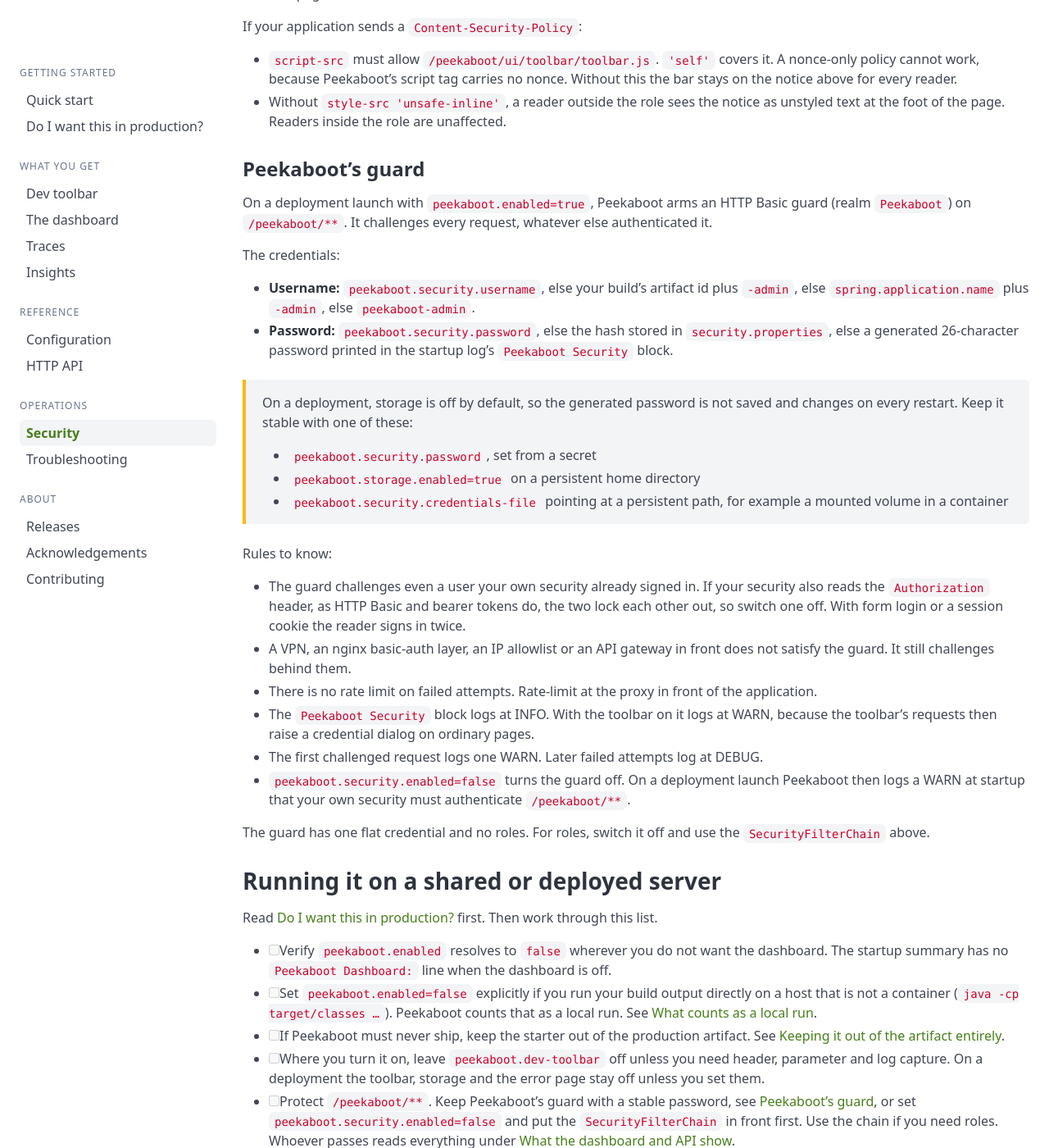
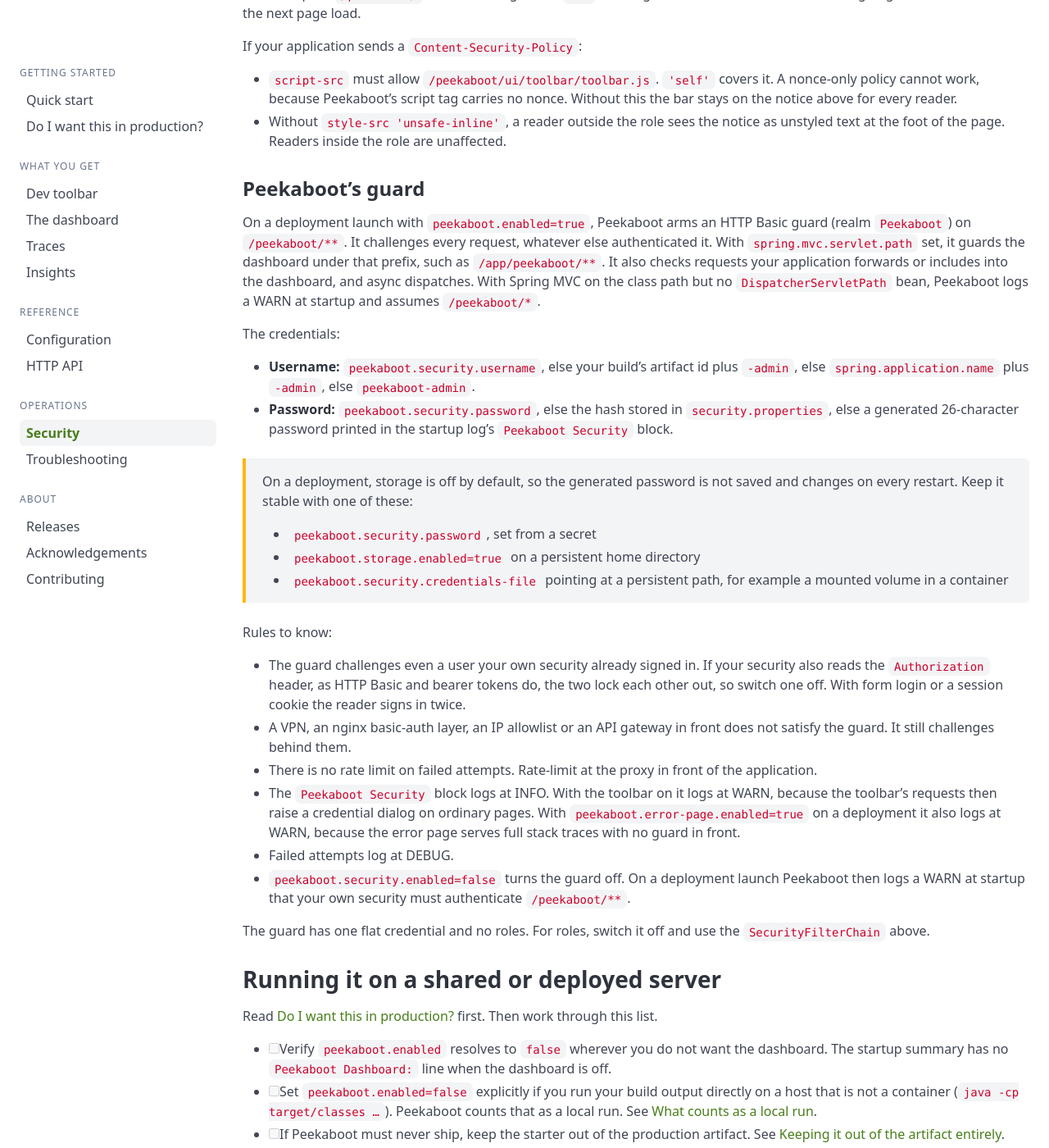
Before and after one commit to peekaboot-org/peekaboot-org.github.io, a Jekyll site: the page built from docs/security.md, in a window 1280 px wide and 1400 px high, scrolled down 9850 px. Shown: the whole window at 82% size. Built offline with Jekyll 4.4.1, drawn with Linux system fonts in a browser that asks for light colours; some of the changed text lies outside the part shown.

Commit message:
docs: say how the guard logs and what it covers

```diff
--- a/docs/security.md
+++ b/docs/security.md
@@ -98,7 +98,8 @@
 Spring Boot's whitelabel page and backs off where the application has an error page of its own.
 With `peekaboot.error-page.override=true` it also outranks that page, including one rendered
 from a `@ControllerAdvice`, for a request whose `Accept` header names `text/html`. The override
-works only while `peekaboot.error-page.enabled` is on. See
+works only while `peekaboot.error-page.enabled` is on. Turned on for a deployment, the page is
+outside Peekaboot's guard, and the startup report logs a WARN saying so. See
 [Configuration, `peekaboot.error-page`]({{ '/docs/configuration/' | relative_url }}#peekabooterrorpage).
 
 ## What stays in memory and what goes to disk {#what-peekaboot-writes-to-disk}
@@ -360,7 +361,10 @@
 <span id="if-nothing-else-secures-it"></span>On a deployment launch with
 `peekaboot.enabled=true`, Peekaboot arms an HTTP Basic guard
 (realm `Peekaboot`) on `/peekaboot/**`. It challenges every request, whatever else
-authenticated it.
+authenticated it. With `spring.mvc.servlet.path` set, it guards the dashboard under that prefix,
+such as `/app/peekaboot/**`. It also checks requests your application forwards or includes into
+the dashboard, and async dispatches. With Spring MVC on the class path but no
+`DispatcherServletPath` bean, Peekaboot logs a WARN at startup and assumes `/peekaboot/*`.
 
 The credentials:
 
@@ -390,8 +394,10 @@
 - There is no rate limit on failed attempts. Rate-limit at the proxy in front of the
   application.
 - The `Peekaboot Security` block logs at INFO. With the toolbar on it logs at WARN, because the
-  toolbar's requests then raise a credential dialog on ordinary pages.
-- The first challenged request logs one WARN. Later failed attempts log at DEBUG.
+  toolbar's requests then raise a credential dialog on ordinary pages. With
+  `peekaboot.error-page.enabled=true` on a deployment it also logs at WARN, because the error
+  page serves full stack traces with no guard in front.
+- Failed attempts log at DEBUG.
 - `peekaboot.security.enabled=false` turns the guard off. On a deployment launch Peekaboot then
   logs a WARN at startup that your own security must authenticate `/peekaboot/**`.
 
```
